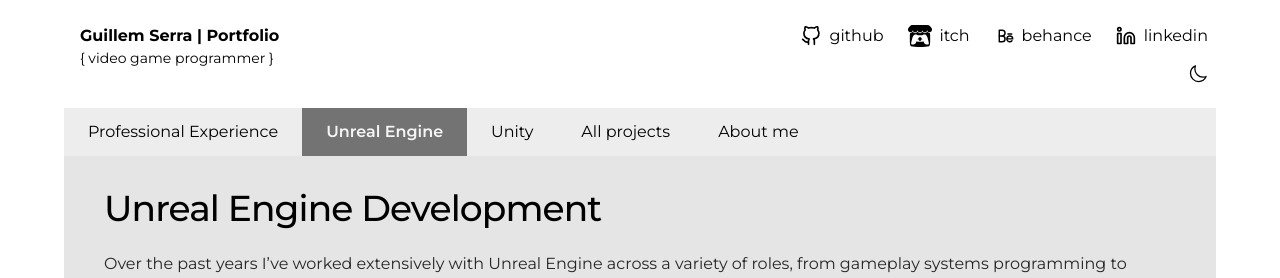
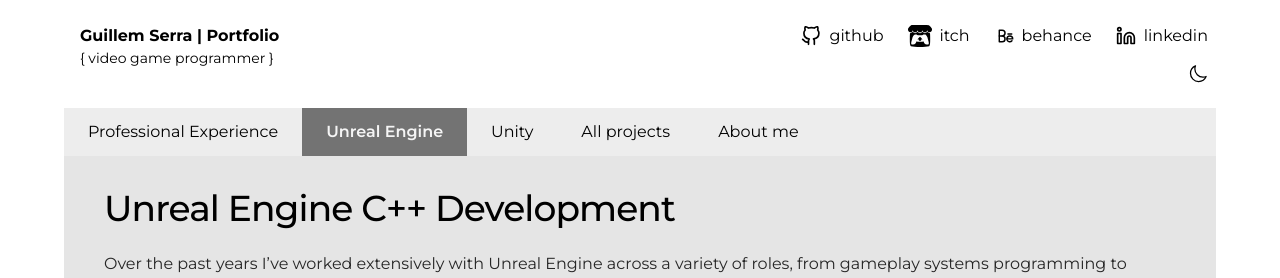
Before and after one commit to guillemsrr/guillemsrr.github.io, a Next.js app: page /unreal-engine in a window 1280 px wide. Shown: the top 278 px of the page. Built offline with nearby package versions, Linux system fonts and the light colour scheme.

Commit message:
Just added C++ to UE page

```diff
--- a/src/app/(projects)/(packages)/unreal-engine/page.tsx
+++ b/src/app/(projects)/(packages)/unreal-engine/page.tsx
@@ -5,7 +5,7 @@ export default async function UnrealProjects()
     return (
         <div>
             <div className={"prose mb-8"}>
-                <h1>Unreal Engine Development</h1>
+                <h1>Unreal Engine C++ Development</h1>
                 <p>
                     Over the past years I’ve worked extensively with Unreal Engine across a variety of
                     roles, from gameplay systems programming to tooling UI and AI, always with a strong focus on code
```
